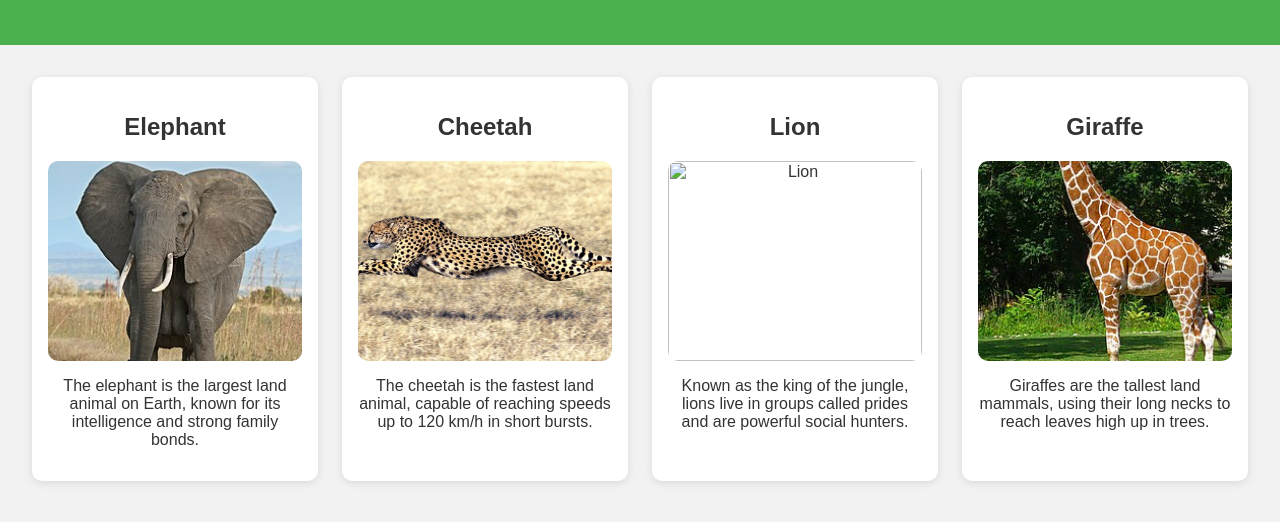
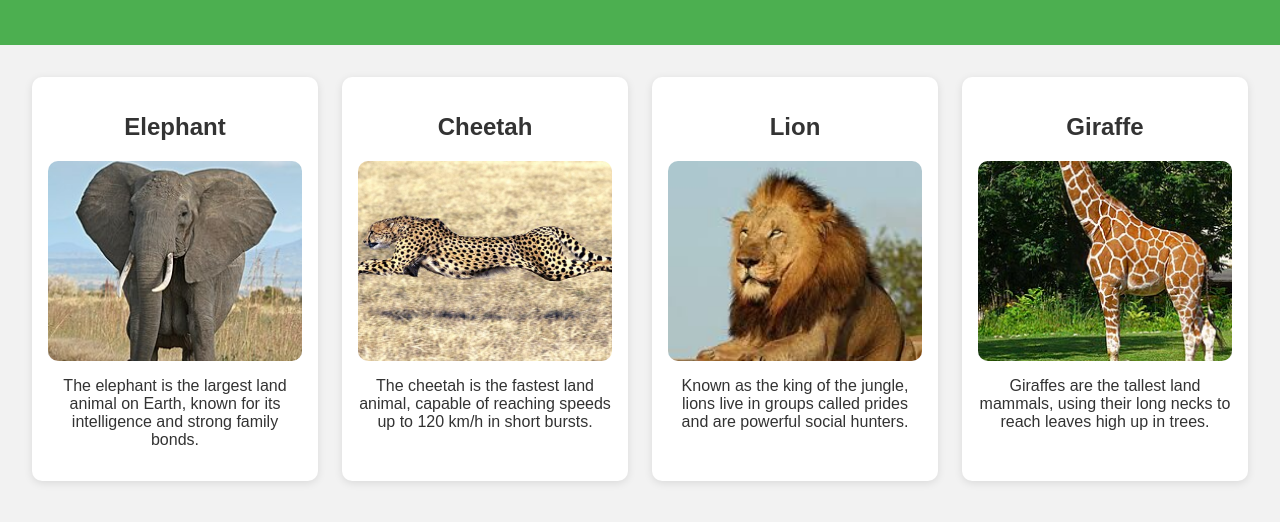
Before and after one commit to terv569/Meta-Web-development-, a plain HTML site: page index.html in a window 1280 px wide. Shown: the part 116-638 px from the top of the page. Drawn offline with Linux system fonts and the light colour scheme.

Commit message:
Update index.html

```diff
--- a/index.html
+++ b/index.html
@@ -26,7 +26,7 @@
 
         <section class="animal">
             <h2>Lion</h2>
-            <img src="assets/lion.jpg" alt="Lion">
+            <img src="assets/lion.jpeg" alt="Lion">
             <p>Known as the king of the jungle, lions live in groups called prides and are powerful social hunters.</p>
         </section>
 
```
